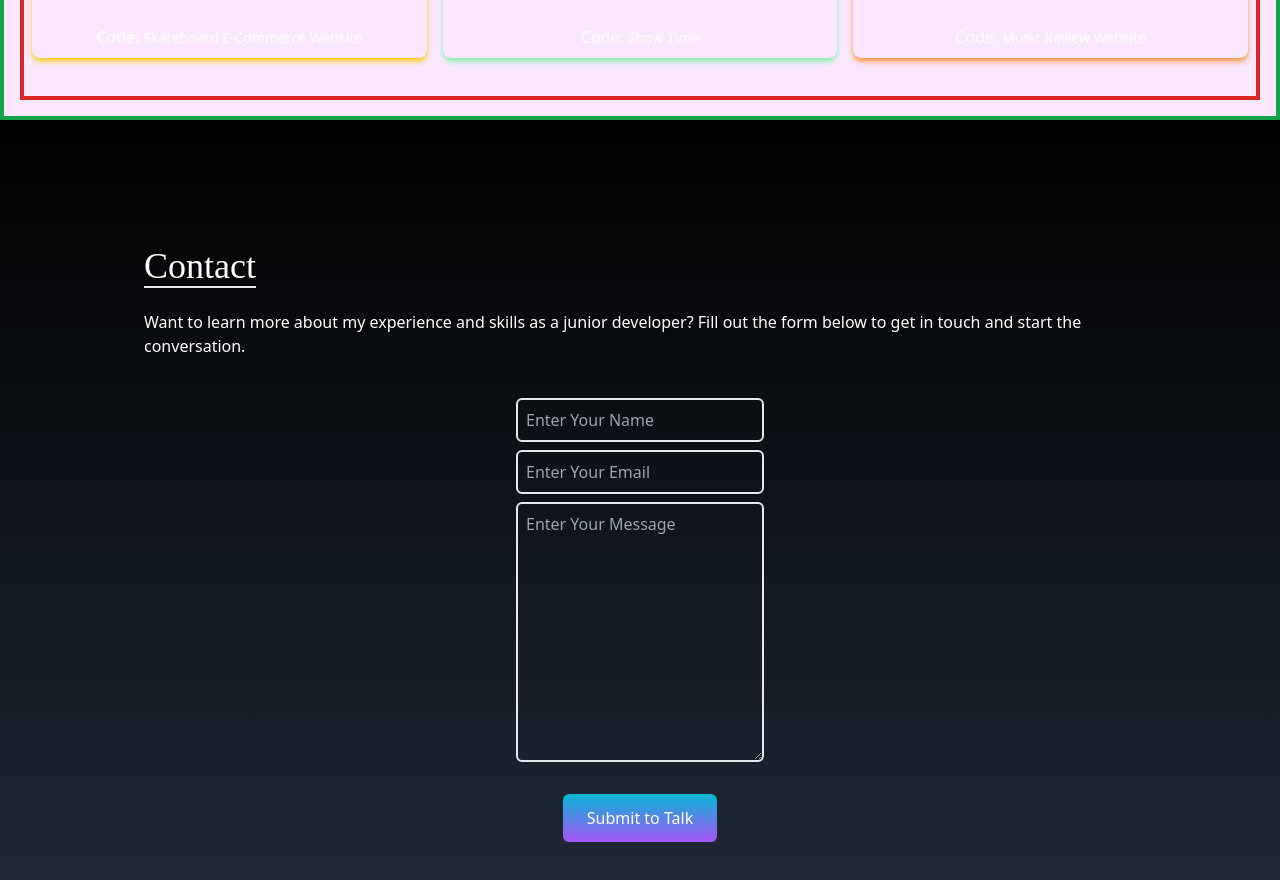
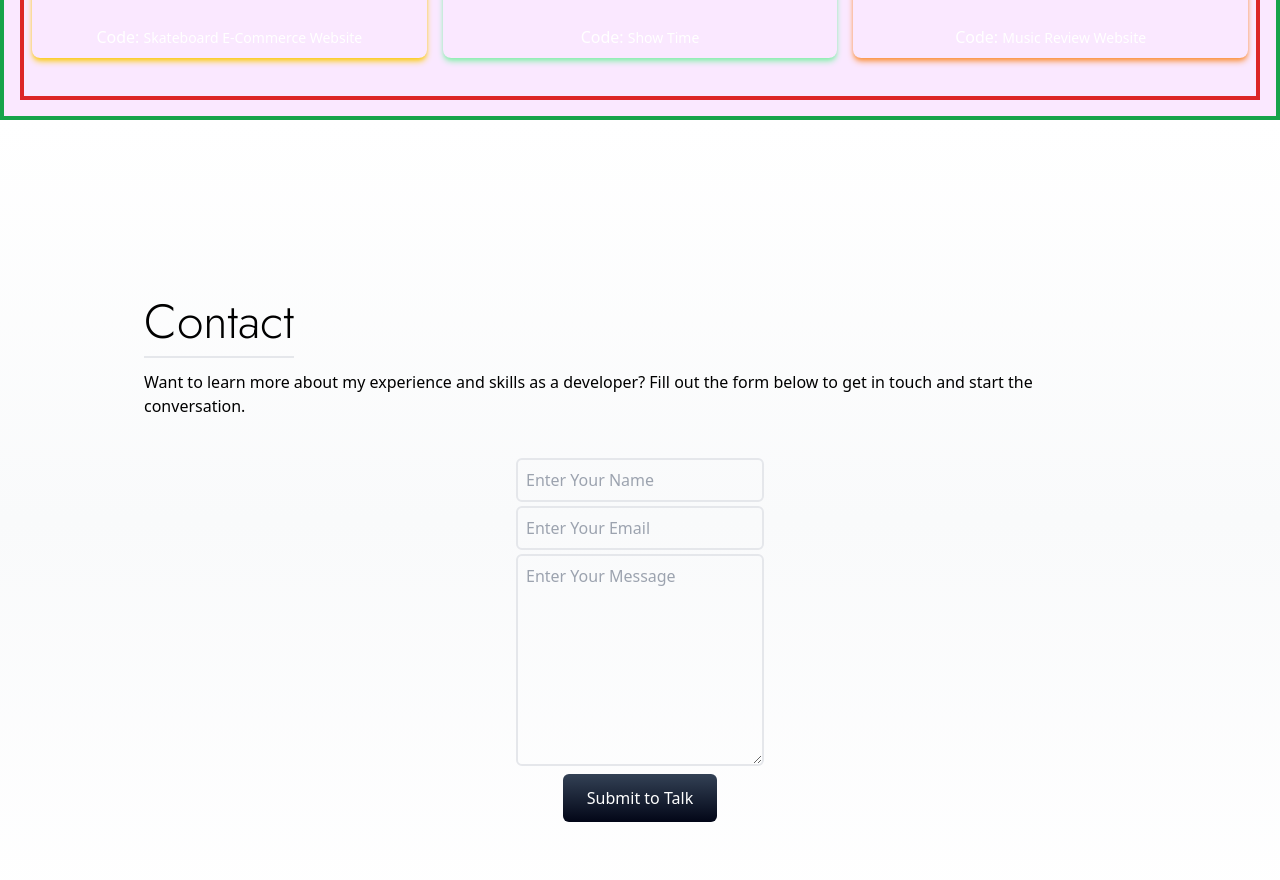
Before and after one commit to tgulu/Portfolio, a React (Create React App) app: page / in a window 1280 px wide. Shown: the part 1480-2360 px from the top of the page. Built offline with nearby package versions, Linux system fonts and the light colour scheme; a web font is replaced by a local one.

Commit message:
change bg color and text to white, move submit button up the page

```diff
--- a/src/components/Contact.jsx
+++ b/src/components/Contact.jsx
@@ -4,19 +4,17 @@ const Contact = () => {
   return (
     <div
       name="contact"
-      className="bg-gradient-to-b from-black to-gray-800 w-full p-4 text-white md:h-screen"
+      className="bg-gradient-to-b from-white via-[#f9fafb] to-white w-full p-4 text-black   h-screen"
     >
       <div className="flex flex-col p-4 justify-center max-w-screen-lg mx-auto h-full">
         <div className="pb-8">
-          <p className="pt-20 font-float mt-0 mb-4 text-4xl ">
-            {" "}
-            <span className="border-b-2 white">Contact </span>
+          <p className="pt-20 font-float mt-0 mb-4 text-5xl ">
+            <span className="border-b-2 font-jazz">Contact </span>
           </p>
 
           <p className="py-2">
-            Want to learn more about my experience and skills as a junior
-            developer? Fill out the form below to get in touch and start the
-            conversation.
+            Want to learn more about my experience and skills as a developer?
+            Fill out the form below to get in touch and start the conversation.
           </p>
         </div>
         <div className="flex justify-center items-center">
@@ -29,23 +27,23 @@ const Contact = () => {
               type="text"
               name="name"
               placeholder="Enter Your Name"
-              className="p-2 bg-transparent border-2 rounded-md text-white focus:outline-none"
+              className="p-2 bg-transparent border-2 rounded-md focus:outline-none"
             />
             <input
               type="text"
               name="email"
               placeholder="Enter Your Email"
-              className="my-2 p-2 bg-transparent border-2 rounded-md text-white focus:outline-none"
+              className="my-1 p-2 bg-transparent border-2 rounded-md focus:outline-none"
             />
 
             <textarea
               type="text"
               name="message"
               placeholder="Enter Your Message"
-              rows="10"
-              className="p-2 bg-transparent border-2 rounded-md text-white focus:outline-none"
+              rows="8"
+              className="p-2 bg-transparent border-2 rounded-md focus:outline-none"
             ></textarea>
-            <button className="text-white bg-gradient-to-b from-cyan-500 to-purple-500 px-6 py-3 my-8 mx-auto flex items-center rounded-md hover:scale-110 duration-300">
+            <button className="bg-gradient-to-b from-slate-700 to-slate-950 px-6 py-3 mt-2  mx-auto flex items-center rounded-md hover:scale-110 duration-300 text-white">
               Submit to Talk
             </button>
           </form>
```
